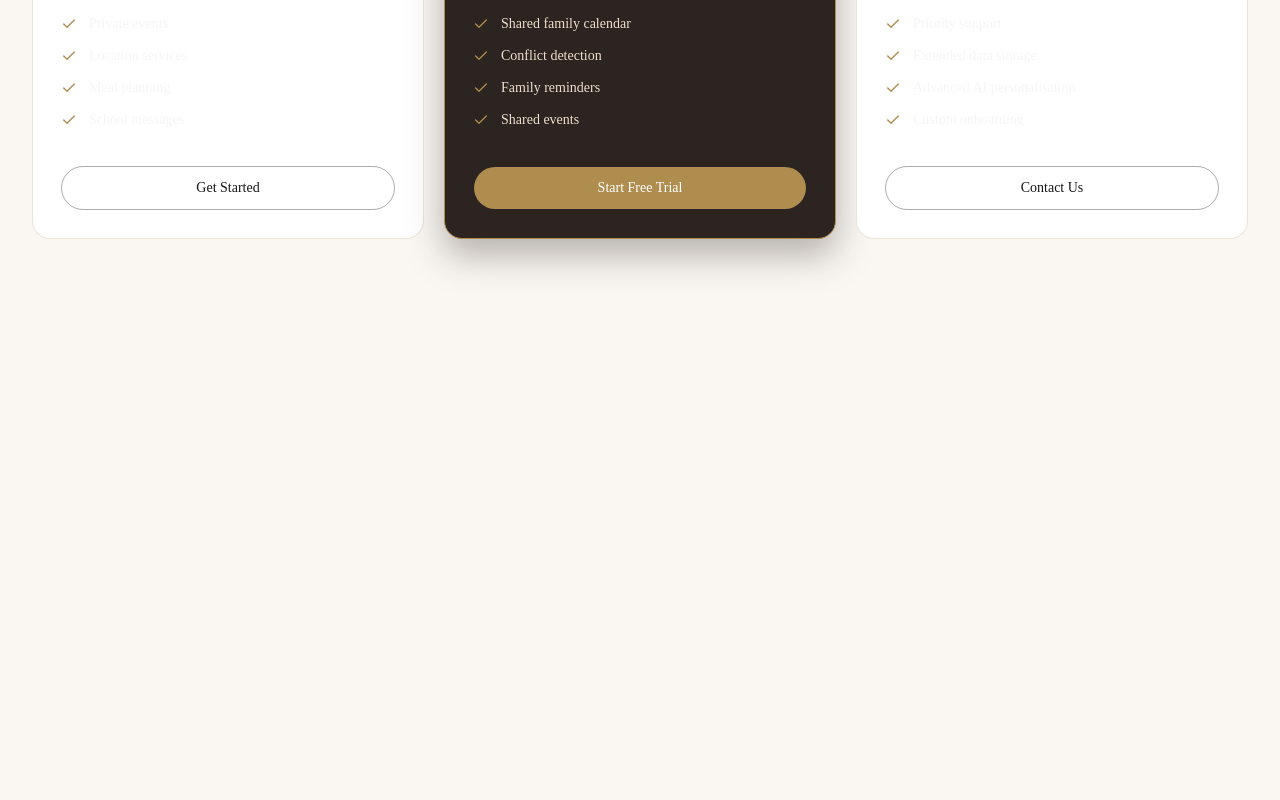
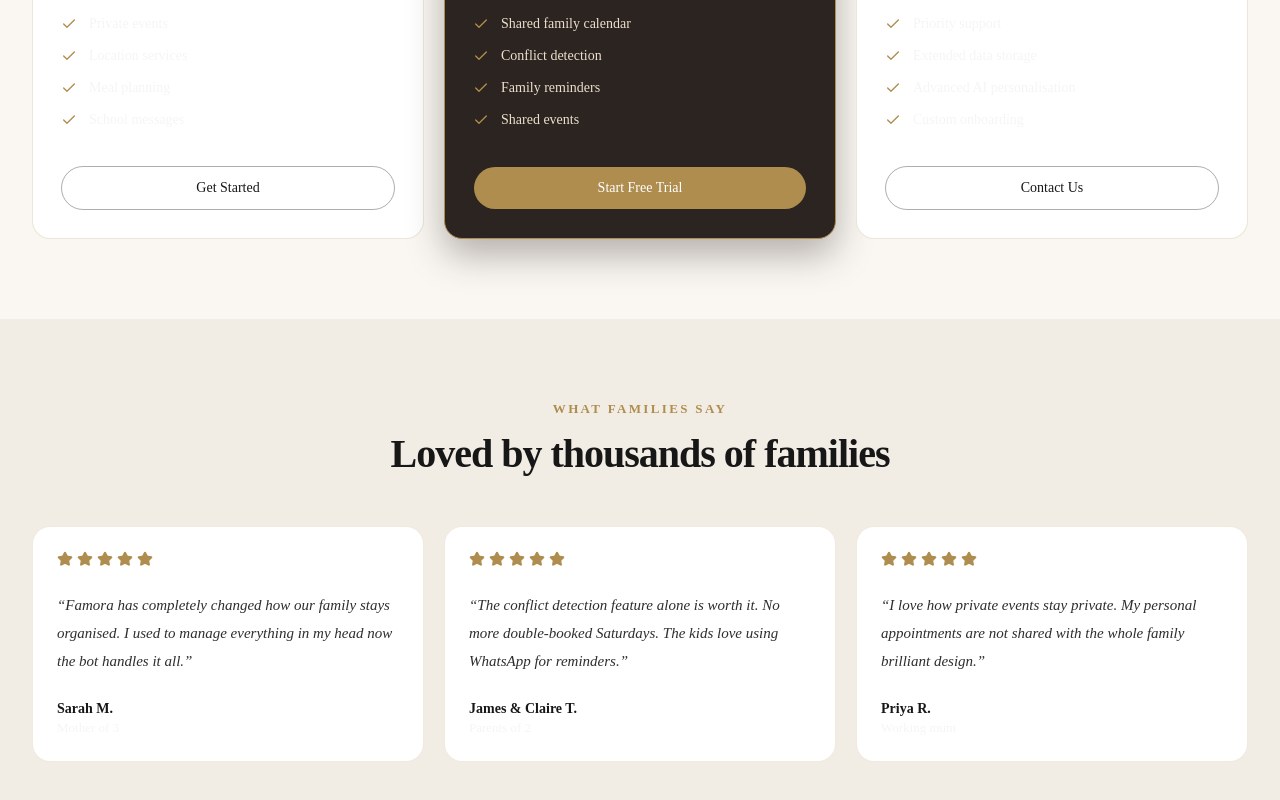
Before and after one commit to Rahul-Mallik-CSE/famora, a Next.js app: page / in a window 1280 px wide. Shown: the part 3224-4024 px from the top of the page. Before the commit the page ends 3543 px from the top, so only its background shows below. Built offline with nearby package versions, Linux system fonts and the light colour scheme.

Commit message:
Added FeedbackSection component and integrate it into Home layout

```diff
--- a/src/app/page.tsx
+++ b/src/app/page.tsx
@@ -1,6 +1,7 @@
 /** @format */
 
 import FeaturesSection from "@/components/HomeComponents/FeaturesSection";
+import FeedbackSection from "@/components/HomeComponents/FeedbackSection";
 import HeroSection from "@/components/HomeComponents/HeroSection";
 import PricingSection from "@/components/HomeComponents/PricingSection";
 import PrivacyAndControllSection from "@/components/HomeComponents/PrivacyAndControllSection";
@@ -14,6 +15,7 @@ export default function Home() {
       <FeaturesSection />
       <PrivacyAndControllSection />
       <PricingSection />
+      <FeedbackSection />
     </div>
   );
 }
--- /dev/null
+++ b/src/components/HomeComponents/FeedbackSection.tsx
@@ -0,0 +1,69 @@
+/** @format */
+
+import { Star } from "lucide-react";
+import SectionHeading from "@/components/CommonComponents/SectionHeading";
+
+const feedback = [
+  {
+    quote:
+      "Famora has completely changed how our family stays organised. I used to manage everything in my head now the bot handles it all.",
+    name: "Sarah M.",
+    role: "Mother of 3",
+  },
+  {
+    quote:
+      "The conflict detection feature alone is worth it. No more double-booked Saturdays. The kids love using WhatsApp for reminders.",
+    name: "James & Claire T.",
+    role: "Parents of 2",
+  },
+  {
+    quote:
+      "I love how private events stay private. My personal appointments are not shared with the whole family brilliant design.",
+    name: "Priya R.",
+    role: "Working mum",
+  },
+];
+
+const FeedbackSection = () => {
+  return (
+    <section className="w-full bg-secondary-background py-16 sm:py-20">
+      <div className="mx-auto max-w-7xl px-4 sm:px-6 lg:px-8">
+        <SectionHeading
+          semiTitle="What Families Say"
+          title="Loved by thousands of families"
+        />
+
+        <div className="mt-12 grid gap-5 md:grid-cols-3">
+          {feedback.map((item) => (
+            <article
+              key={item.name}
+              className="rounded-2xl border border-button-bg/18 bg-card-bg p-6"
+            >
+              <div className="mb-6 flex gap-1 text-button-bg">
+                {[...Array(5)].map((_, i) => (
+                  <Star
+                    key={`${item.name}-${i}`}
+                    className="h-4 w-4 fill-current"
+                  />
+                ))}
+              </div>
+
+              <p className="text-sm md:text-[15px] leading-7 text-primary/90 italic">
+                &ldquo;{item.quote}&rdquo;
+              </p>
+
+              <p className="mt-6 text-[13px] md:text-sm font-semibold text-primary">
+                {item.name}
+              </p>
+              <p className="text-xs md:text-[13px] text-secondary">
+                {item.role}
+              </p>
+            </article>
+          ))}
+        </div>
+      </div>
+    </section>
+  );
+};
+
+export default FeedbackSection;
```
